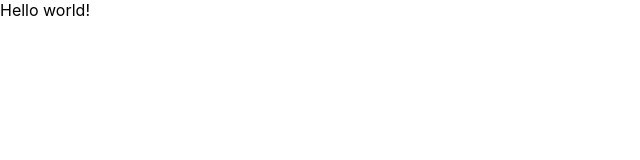
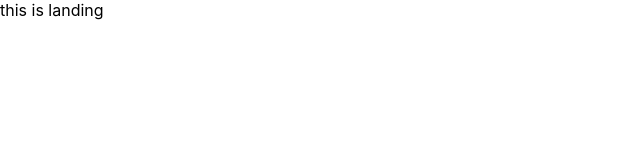
Before and after one commit to julescript/spotifyndr, a React (Create React App) app: page / in a window 1280 px wide. Shown: the top 160 px of the page, without its empty margins (0-640 px from the left). Built offline with nearby package versions, Linux system fonts and the light colour scheme.

Commit message:
added dependencies

```diff
--- a/package.json
+++ b/package.json
@@ -6,8 +6,11 @@
     "@testing-library/jest-dom": "^4.2.4",
     "@testing-library/react": "^9.5.0",
     "@testing-library/user-event": "^7.2.1",
+    "axios": "^0.19.2",
     "react": "^16.13.1",
     "react-dom": "^16.13.1",
+    "react-redux": "^7.2.0",
+    "react-router-dom": "^5.2.0",
     "react-scripts": "3.4.1"
   },
   "scripts": {
--- a/public/index.html
+++ b/public/index.html
@@ -23,7 +23,7 @@
       work correctly both with client-side routing and a non-root public URL.
       Learn how to configure a non-root public URL by running `npm run build`.
     -->
-    <title>React App</title>
+    <title>Spotifyndr</title>
   </head>
   <body>
     <noscript>You need to enable JavaScript to run this app.</noscript>
--- a/src/App.js
+++ b/src/App.js
@@ -1,8 +1,13 @@
 import React from 'react';
+import { Switch, Route } from 'react-router-dom';
+
+import Landing from './routes/Landing/Landing'
 
 function App() {
   return (
-    <div className="App">Hello world!</div>
+    <Switch>
+      <Route path='/' exact component={Landing}/>
+    </Switch>
   );
 }
 
--- a/src/index.js
+++ b/src/index.js
@@ -1,12 +1,17 @@
 import React from 'react';
 import ReactDOM from 'react-dom';
+
+import { BrowserRouter } from 'react-router-dom';
+
 import './styles/index.css';
 import App from './App';
 import * as serviceWorker from './serviceWorker';
 
 ReactDOM.render(
   <React.StrictMode>
-    <App />
+    <BrowserRouter>
+      <App />
+    </BrowserRouter>
   </React.StrictMode>,
   document.getElementById('root')
 );
--- /dev/null
+++ b/src/routes/Landing/Landing.js
@@ -0,0 +1,12 @@
+import React, { Component } from 'react';
+import classes from './Landing.module.css';
+
+class Landing extends Component {
+    render () {
+        return (
+            <div>this is landing</div>
+        );
+    }
+}
+
+export default Landing;
```
Also changed, not shown: src/routes/Landing/Landing.module.css (added), 1 other file (tests, documents, lock files or other folders).
